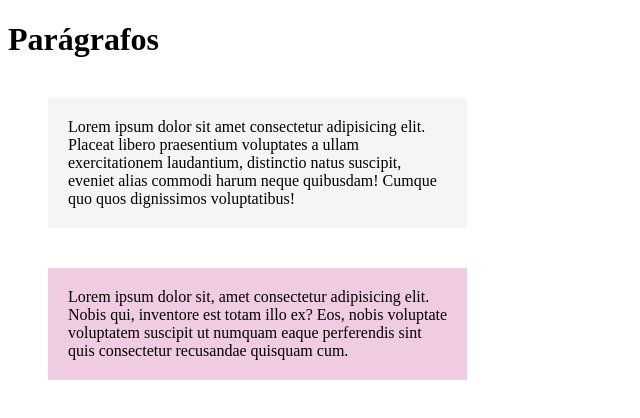
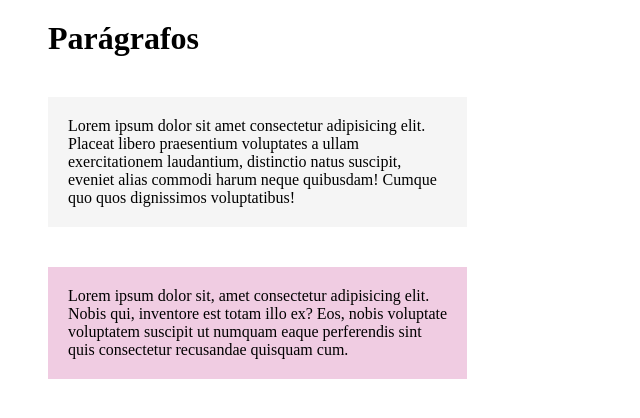
Before and after one commit to Vinicius-b-oliveira/desafio-paragrafos, a plain HTML site: page index.html in a window 1280 px wide. Shown: the whole page, without its empty margins (0-640 px from the left). Drawn offline with Linux system fonts and the light colour scheme.

Commit message:
atualizado a margem do título

```diff
--- a/index.html
+++ b/index.html
@@ -11,7 +11,7 @@
 </head>
 
 <body>
-    <h1>Parágrafos</h1>
+    <h1 class="titulo">Parágrafos</h1>
 
     <p class="texto texto-padrao">Lorem ipsum dolor sit amet consectetur adipisicing elit. Placeat libero praesentium voluptates a ullam exercitationem laudantium, distinctio natus suscipit, eveniet alias commodi harum neque quibusdam! Cumque quo quos dignissimos voluptatibus!</p>
 
--- a/style.css
+++ b/style.css
@@ -1,3 +1,7 @@
+.titulo {
+    margin: 20px 40px;
+}
+
 .texto {
     margin: 40px;
     padding: 20px;
```
